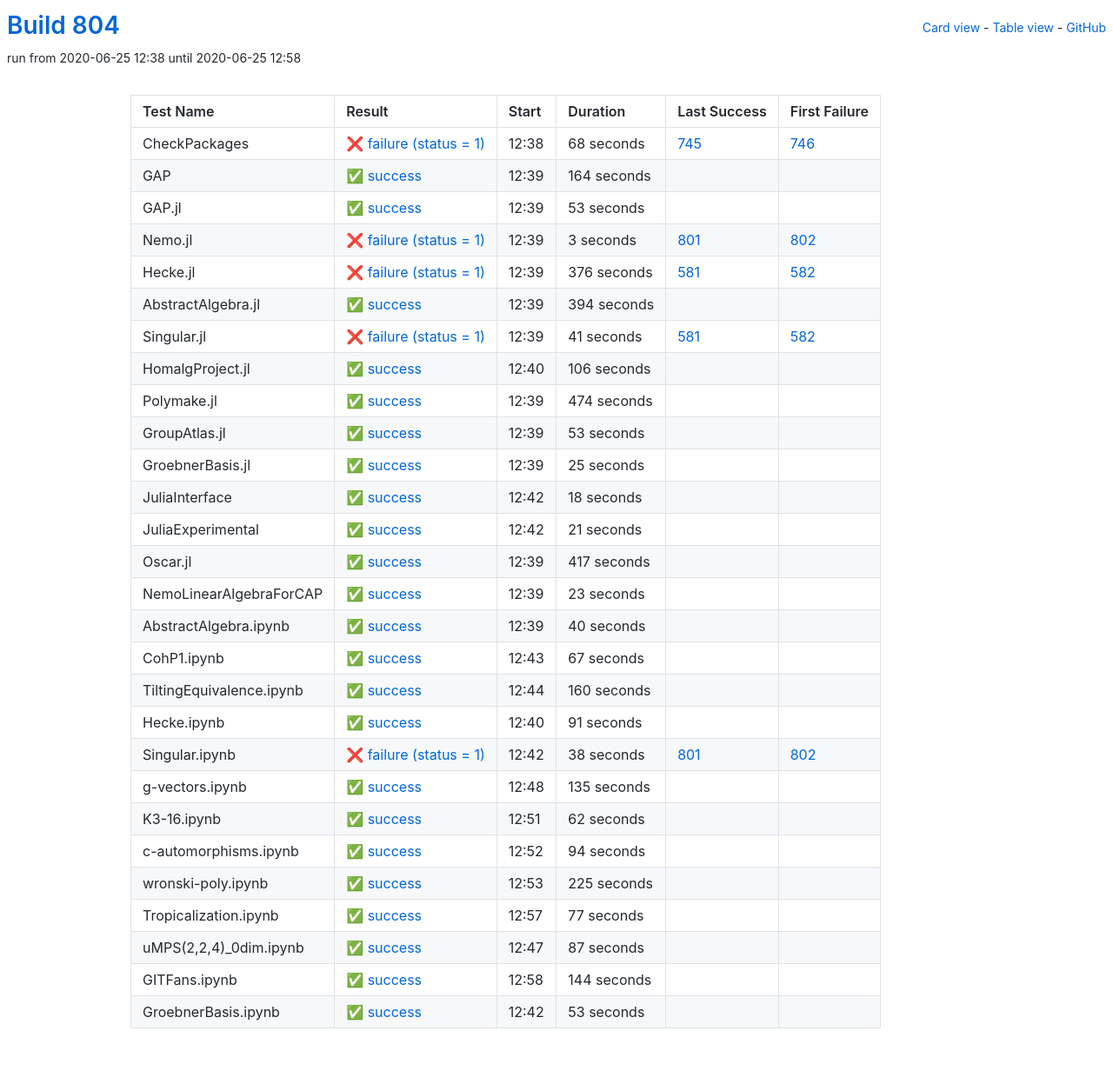
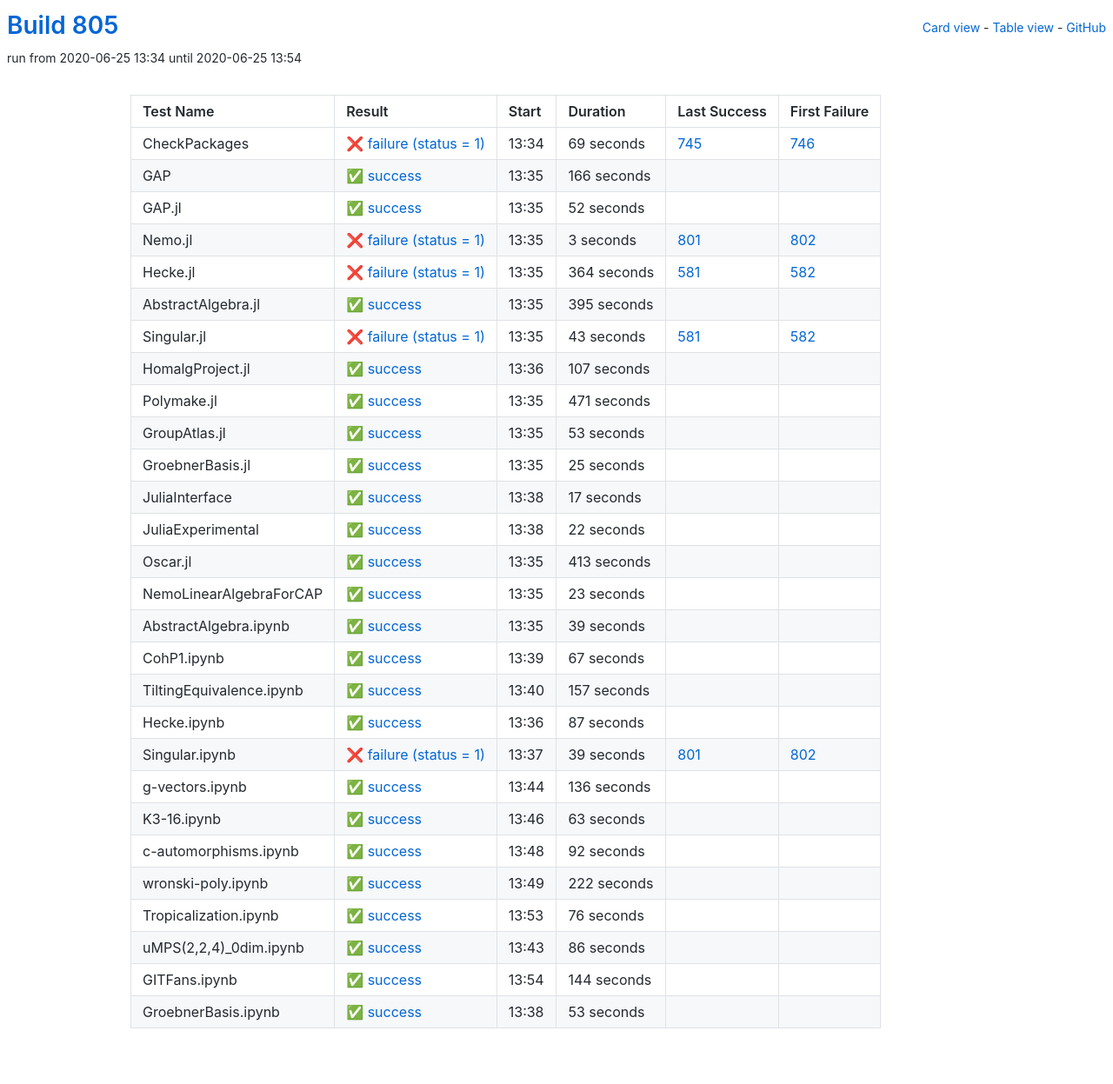
Before and after one commit to oscar-system/oscar-ci-status-1.4, a Jekyll site: the page built from table.html, in a window 1280 px wide. Shown: the whole page at 87% size. Built offline with Jekyll 4.4.1, drawn with Linux system fonts in a browser that asks for light colours.

Commit message:
Build #805

```diff
--- a/_data/ci.yml
+++ b/_data/ci.yml
@@ -1,6 +1,6 @@
 ---
-build: 804
-build_url: https://oscarci.mathematik.uni-kl.de/job/oscar-julia-1.4/804/
+build: 805
+build_url: https://oscarci.mathematik.uni-kl.de/job/oscar-julia-1.4/805/
 job: oscar-julia-1.4
 organization: oscar-system
 repo: oscar-ci-status-1.4
@@ -8,44 +8,44 @@ repourl: https://github.com/oscar-system/oscar-ci-status-1.4
 tests:
 - name: CheckPackages
   id: checkpackages
-  log: https://oscarci.mathematik.uni-kl.de/job/oscar-julia-1.4/804/artifact/logs/build-804/CheckPackages.log
-  start: 2020-06-25 12:38
+  log: https://oscarci.mathematik.uni-kl.de/job/oscar-julia-1.4/805/artifact/logs/build-805/CheckPackages.log
+  start: 2020-06-25 13:34
   success: false
   exitcode: 1
   status: failure
-  duration: 68
+  duration: 69
   last_success: 745
   last_success_url: https://oscarci.mathematik.uni-kl.de/job/oscar-julia-1.4/745/
   first_failure: 746
   first_failure_url: https://oscarci.mathematik.uni-kl.de/job/oscar-julia-1.4/746/
 - name: GAP
   id: gap
-  log: https://oscarci.mathematik.uni-kl.de/job/oscar-julia-1.4/804/artifact/logs/build-804/GAP.log
-  start: 2020-06-25 12:39
+  log: https://oscarci.mathematik.uni-kl.de/job/oscar-julia-1.4/805/artifact/logs/build-805/GAP.log
+  start: 2020-06-25 13:35
   success: true
   exitcode: 0
   status: success
-  duration: 164
+  duration: 166
   last_success: false
   last_success_url:
   first_failure: false
   first_failure_url:
 - name: GAP.jl
   id: gap-jl
-  log: https://oscarci.mathematik.uni-kl.de/job/oscar-julia-1.4/804/artifact/logs/build-804/GAP.jl.log
-  start: 2020-06-25 12:39
+  log: https://oscarci.mathematik.uni-kl.de/job/oscar-julia-1.4/805/artifact/logs/build-805/GAP.jl.log
+  start: 2020-06-25 13:35
   success: true
   exitcode: 0
   status: success
-  duration: 53
+  duration: 52
   last_success: false
   last_success_url:
   first_failure: false
   first_failure_url:
 - name: Nemo.jl
   id: nemo-jl
-  log: https://oscarci.mathematik.uni-kl.de/job/oscar-julia-1.4/804/artifact/logs/build-804/Nemo.jl.log
-  start: 2020-06-25 12:39
+  log: https://oscarci.mathematik.uni-kl.de/job/oscar-julia-1.4/805/artifact/logs/build-805/Nemo.jl.log
+  start: 2020-06-25 13:35
   success: false
   exitcode: 1
   status: failure
@@ -56,68 +56,68 @@ tests:
   first_failure_url: https://oscarci.mathematik.uni-kl.de/job/oscar-julia-1.4/802/
 - name: Hecke.jl
   id: hecke-jl
-  log: https://oscarci.mathematik.uni-kl.de/job/oscar-julia-1.4/804/artifact/logs/build-804/Hecke.jl.log
-  start: 2020-06-25 12:39
+  log: https://oscarci.mathematik.uni-kl.de/job/oscar-julia-1.4/805/artifact/logs/build-805/Hecke.jl.log
+  start: 2020-06-25 13:35
   success: false
   exitcode: 1
   status: failure
-  duration: 376
+  duration: 364
   last_success: 581
   last_success_url: https://oscarci.mathematik.uni-kl.de/job/oscar-julia-1.4/581/
   first_failure: 582
   first_failure_url: https://oscarci.mathematik.uni-kl.de/job/oscar-julia-1.4/582/
 - name: AbstractAlgebra.jl
   id: abstractalgebra-jl
-  log: https://oscarci.mathematik.uni-kl.de/job/oscar-julia-1.4/804/artifact/logs/build-804/AbstractAlgebra.jl.log
-  start: 2020-06-25 12:39
+  log: https://oscarci.mathematik.uni-kl.de/job/oscar-julia-1.4/805/artifact/logs/build-805/AbstractAlgebra.jl.log
+  start: 2020-06-25 13:35
   success: true
   exitcode: 0
   status: success
-  duration: 394
+  duration: 395
   last_success: false
   last_success_url:
   first_failure: false
   first_failure_url:
 - name: Singular.jl
   id: singular-jl
-  log: https://oscarci.mathematik.uni-kl.de/job/oscar-julia-1.4/804/artifact/logs/build-804/Singular.jl.log
-  start: 2020-06-25 12:39
+  log: https://oscarci.mathematik.uni-kl.de/job/oscar-julia-1.4/805/artifact/logs/build-805/Singular.jl.log
+  start: 2020-06-25 13:35
   success: false
   exitcode: 1
   status: failure
-  duration: 41
+  duration: 43
   last_success: 581
   last_success_url: https://oscarci.mathematik.uni-kl.de/job/oscar-julia-1.4/581/
   first_failure: 582
   first_failure_url: https://oscarci.mathematik.uni-kl.de/job/oscar-julia-1.4/582/
 - name: HomalgProject.jl
   id: homalgproject-jl
-  log: https://oscarci.mathematik.uni-kl.de/job/oscar-julia-1.4/804/artifact/logs/build-804/HomalgProject.jl.log
-  start: 2020-06-25 12:40
+  log: https://oscarci.mathematik.uni-kl.de/job/oscar-julia-1.4/805/artifact/logs/build-805/HomalgProject.jl.log
+  start: 2020-06-25 13:36
   success: true
   exitcode: 0
   status: success
-  duration: 106
+  duration: 107
   last_success: false
   last_success_url:
   first_failure: false
   first_failure_url:
 - name: Polymake.jl
   id: polymake-jl
-  log: https://oscarci.mathematik.uni-kl.de/job/oscar-julia-1.4/804/artifact/logs/build-804/Polymake.jl.log
-  start: 2020-06-25 12:39
+  log: https://oscarci.mathematik.uni-kl.de/job/oscar-julia-1.4/805/artifact/logs/build-805/Polymake.jl.log
+  start: 2020-06-25 13:35
   success: true
   exitcode: 0
   status: success
-  duration: 474
+  duration: 471
   last_success: false
   last_success_url:
   first_failure: false
   first_failure_url:
 - name: GroupAtlas.jl
   id: groupatlas-jl
-  log: https://oscarci.mathematik.uni-kl.de/job/oscar-julia-1.4/804/artifact/logs/build-804/GroupAtlas.jl.log
-  start: 2020-06-25 12:39
+  log: https://oscarci.mathematik.uni-kl.de/job/oscar-julia-1.4/805/artifact/logs/build-805/GroupAtlas.jl.log
+  start: 2020-06-25 13:35
   success: true
   exitcode: 0
   status: success
@@ -128,8 +128,8 @@ tests:
   first_failure_url:
 - name: GroebnerBasis.jl
   id: groebnerbasis-jl
-  log: https://oscarci.mathematik.uni-kl.de/job/oscar-julia-1.4/804/artifact/logs/build-804/GroebnerBasis.jl.log
-  start: 2020-06-25 12:39
+  log: https://oscarci.mathematik.uni-kl.de/job/oscar-julia-1.4/805/artifact/logs/build-805/GroebnerBasis.jl.log
+  start: 2020-06-25 13:35
   success: true
   exitcode: 0
   status: success
@@ -140,44 +140,44 @@ tests:
   first_failure_url:
 - name: JuliaInterface
   id: juliainterface
-  log: https://oscarci.mathematik.uni-kl.de/job/oscar-julia-1.4/804/artifact/logs/build-804/JuliaInterface.log
-  start: 2020-06-25 12:42
+  log: https://oscarci.mathematik.uni-kl.de/job/oscar-julia-1.4/805/artifact/logs/build-805/JuliaInterface.log
+  start: 2020-06-25 13:38
   success: true
   exitcode: 0
   status: success
-  duration: 18
+  duration: 17
   last_success: false
   last_success_url:
   first_failure: false
   first_failure_url:
 - name: JuliaExperimental
   id: juliaexperimental
-  log: https://oscarci.mathematik.uni-kl.de/job/oscar-julia-1.4/804/artifact/logs/build-804/JuliaExperimental.log
-  start: 2020-06-25 12:42
+  log: https://oscarci.mathematik.uni-kl.de/job/oscar-julia-1.4/805/artifact/logs/build-805/JuliaExperimental.log
+  start: 2020-06-25 13:38
   success: true
   exitcode: 0
   status: success
-  duration: 21
+  duration: 22
   last_success: false
   last_success_url:
   first_failure: false
   first_failure_url:
 - name: Oscar.jl
   id: oscar-jl
-  log: https://oscarci.mathematik.uni-kl.de/job/oscar-julia-1.4/804/artifact/logs/build-804/Oscar.jl.log
-  start: 2020-06-25 12:39
+  log: https://oscarci.mathematik.uni-kl.de/job/oscar-julia-1.4/805/artifact/logs/build-805/Oscar.jl.log
+  start: 2020-06-25 13:35
   success: true
   exitcode: 0
   status: success
-  duration: 417
+  duration: 413
   last_success: false
   last_success_url:
   first_failure: false
   first_failure_url:
 - name: NemoLinearAlgebraForCAP
   id: nemolinearalgebraforcap
-  log: https://oscarci.mathematik.uni-kl.de/job/oscar-julia-1.4/804/artifact/logs/build-804/NemoLinearAlgebraForCAP.log
-  start: 2020-06-25 12:39
+  log: https://oscarci.mathematik.uni-kl.de/job/oscar-julia-1.4/805/artifact/logs/build-805/NemoLinearAlgebraForCAP.log
+  start: 2020-06-25 13:35
   success: true
   exitcode: 0
   status: success
@@ -188,20 +188,20 @@ tests:
   first_failure_url:
 - name: AbstractAlgebra.ipynb
   id: abstractalgebra-ipynb
-  log: https://oscarci.mathematik.uni-kl.de/job/oscar-julia-1.4/804/artifact/logs/build-804/AbstractAlgebra.ipynb.log
-  start: 2020-06-25 12:39
+  log: https://oscarci.mathematik.uni-kl.de/job/oscar-julia-1.4/805/artifact/logs/build-805/AbstractAlgebra.ipynb.log
+  start: 2020-06-25 13:35
   success: true
   exitcode: 0
   status: success
-  duration: 40
+  duration: 39
   last_success: false
   last_success_url:
   first_failure: false
   first_failure_url:
 - name: CohP1.ipynb
   id: cohp1-ipynb
-  log: https://oscarci.mathematik.uni-kl.de/job/oscar-julia-1.4/804/artifact/logs/build-804/CohP1.ipynb.log
-  start: 2020-06-25 12:43
+  log: https://oscarci.mathematik.uni-kl.de/job/oscar-julia-1.4/805/artifact/logs/build-805/CohP1.ipynb.log
+  start: 2020-06-25 13:39
   success: true
   exitcode: 0
   status: success
@@ -212,104 +212,20 @@ tests:
   first_failure_url:
 - name: TiltingEquivalence.ipynb
   id: tiltingequivalence-ipynb
-  log: https://oscarci.mathematik.uni-kl.de/job/oscar-julia-1.4/804/artifact/logs/build-804/TiltingEquivalence.ipynb.log
-  start: 2020-06-25 12:44
+  log: https://oscarci.mathematik.uni-kl.de/job/oscar-julia-1.4/805/artifact/logs/build-805/TiltingEquivalence.ipynb.log
+  start: 2020-06-25 13:40
   success: true
   exitcode: 0
   status: success
-  duration: 160
+  duration: 157
   last_success: false
   last_success_url:
   first_failure: false
   first_failure_url:
 - name: Hecke.ipynb
   id: hecke-ipynb
-  log: https://oscarci.mathematik.uni-kl.de/job/oscar-julia-1.4/804/artifact/logs/build-804/Hecke.ipynb.log
-  start: 2020-06-25 12:40
-  success: true
-  exitcode: 0
-  status: success
-  duration: 91
-  last_success: false
-  last_success_url:
-  first_failure: false
-  first_failure_url:
-- name: Singular.ipynb
-  id: singular-ipynb
-  log: https://oscarci.mathematik.uni-kl.de/job/oscar-julia-1.4/804/artifact/logs/build-804/Singular.ipynb.log
-  start: 2020-06-25 12:42
-  success: false
-  exitcode: 1
-  status: failure
-  duration: 38
-  last_success: 801
-  last_success_url: https://oscarci.mathematik.uni-kl.de/job/oscar-julia-1.4/801/
-  first_failure: 802
-  first_failure_url: https://oscarci.mathematik.uni-kl.de/job/oscar-julia-1.4/802/
-- name: g-vectors.ipynb
-  id: g-vectors-ipynb
-  log: https://oscarci.mathematik.uni-kl.de/job/oscar-julia-1.4/804/artifact/logs/build-804/g-vectors.ipynb.log
-  start: 2020-06-25 12:48
-  success: true
-  exitcode: 0
-  status: success
-  duration: 135
-  last_success: false
-  last_success_url:
-  first_failure: false
-  first_failure_url:
-- name: K3-16.ipynb
-  id: k3-16-ipynb
-  log: https://oscarci.mathematik.uni-kl.de/job/oscar-julia-1.4/804/artifact/logs/build-804/K3-16.ipynb.log
-  start: 2020-06-25 12:51
-  success: true
-  exitcode: 0
-  status: success
-  duration: 62
-  last_success: false
-  last_success_url:
-  first_failure: false
-  first_failure_url:
-- name: c-automorphisms.ipynb
-  id: c-automorphisms-ipynb
-  log: https://oscarci.mathematik.uni-kl.de/job/oscar-julia-1.4/804/artifact/logs/build-804/c-automorphisms.ipynb.log
-  start: 2020-06-25 12:52
-  success: true
-  exitcode: 0
-  status: success
-  duration: 94
-  last_success: false
-  last_success_url:
-  first_failure: false
-  first_failure_url:
-- name: wronski-poly.ipynb
-  id: wronski-poly-ipynb
-  log: https://oscarci.mathematik.uni-kl.de/job/oscar-julia-1.4/804/artifact/logs/build-804/wronski-poly.ipynb.log
-  start: 2020-06-25 12:53
-  success: true
-  exitcode: 0
-  status: success
-  duration: 225
-  last_success: false
-  last_success_url:
-  first_failure: false
-  first_failure_url:
-- name: Tropicalization.ipynb
-  id: tropicalization-ipynb
-  log: https://oscarci.mathematik.uni-kl.de/job/oscar-julia-1.4/804/artifact/logs/build-804/Tropicalization.ipynb.log
-  start: 2020-06-25 12:57
-  success: true
-  exitcode: 0
-  status: success
-  duration: 77
-  last_success: false
-  last_success_url:
-  first_failure: false
-  first_failure_url:
-- name: uMPS(2,2,4)_0dim.ipynb
-  id: umps-2-2-4-0dim-ipynb
-  log: https://oscarci.mathematik.uni-kl.de/job/oscar-julia-1.4/804/artifact/logs/build-804/uMPS-2-2-4-_0dim.ipynb.log
-  start: 2020-06-25 12:47
+  log: https://oscarci.mathematik.uni-kl.de/job/oscar-julia-1.4/805/artifact/logs/build-805/Hecke.ipynb.log
+  start: 2020-06-25 13:36
   success: true
   exitcode: 0
   status: success
@@ -318,10 +234,94 @@ tests:
   last_success_url:
   first_failure: false
   first_failure_url:
+- name: Singular.ipynb
+  id: singular-ipynb
+  log: https://oscarci.mathematik.uni-kl.de/job/oscar-julia-1.4/805/artifact/logs/build-805/Singular.ipynb.log
+  start: 2020-06-25 13:37
+  success: false
+  exitcode: 1
+  status: failure
+  duration: 39
+  last_success: 801
+  last_success_url: https://oscarci.mathematik.uni-kl.de/job/oscar-julia-1.4/801/
+  first_failure: 802
+  first_failure_url: https://oscarci.mathematik.uni-kl.de/job/oscar-julia-1.4/802/
+- name: g-vectors.ipynb
+  id: g-vectors-ipynb
+  log: https://oscarci.mathematik.uni-kl.de/job/oscar-julia-1.4/805/artifact/logs/build-805/g-vectors.ipynb.log
+  start: 2020-06-25 13:44
+  success: true
+  exitcode: 0
+  status: success
+  duration: 136
+  last_success: false
+  last_success_url:
+  first_failure: false
+  first_failure_url:
+- name: K3-16.ipynb
+  id: k3-16-ipynb
+  log: https://oscarci.mathematik.uni-kl.de/job/oscar-julia-1.4/805/artifact/logs/build-805/K3-16.ipynb.log
+  start: 2020-06-25 13:46
+  success: true
+  exitcode: 0
+  status: success
+  duration: 63
+  last_success: false
+  last_success_url:
+  first_failure: false
+  first_failure_url:
+- name: c-automorphisms.ipynb
+  id: c-automorphisms-ipynb
+  log: https://oscarci.mathematik.uni-kl.de/job/oscar-julia-1.4/805/artifact/logs/build-805/c-automorphisms.ipynb.log
+  start: 2020-06-25 13:48
+  success: true
+  exitcode: 0
+  status: success
+  duration: 92
+  last_success: false
+  last_success_url:
+  first_failure: false
+  first_failure_url:
+- name: wronski-poly.ipynb
+  id: wronski-poly-ipynb
+  log: https://oscarci.mathematik.uni-kl.de/job/oscar-julia-1.4/805/artifact/logs/build-805/wronski-poly.ipynb.log
+  start: 2020-06-25 13:49
+  success: true
+  exitcode: 0
+  status: success
+  duration: 222
+  last_success: false
+  last_success_url:
+  first_failure: false
+  first_failure_url:
+- name: Tropicalization.ipynb
+  id: tropicalization-ipynb
+  log: https://oscarci.mathematik.uni-kl.de/job/oscar-julia-1.4/805/artifact/logs/build-805/Tropicalization.ipynb.log
+  start: 2020-06-25 13:53
+  success: true
+  exitcode: 0
+  status: success
+  duration: 76
+  last_success: false
+  last_success_url:
+  first_failure: false
+  first_failure_url:
+- name: uMPS(2,2,4)_0dim.ipynb
+  id: umps-2-2-4-0dim-ipynb
+  log: https://oscarci.mathematik.uni-kl.de/job/oscar-julia-1.4/805/artifact/logs/build-805/uMPS-2-2-4-_0dim.ipynb.log
+  start: 2020-06-25 13:43
+  success: true
+  exitcode: 0
+  status: success
+  duration: 86
+  last_success: false
+  last_success_url:
+  first_failure: false
+  first_failure_url:
 - name: GITFans.ipynb
   id: gitfans-ipynb
-  log: https://oscarci.mathematik.uni-kl.de/job/oscar-julia-1.4/804/artifact/logs/build-804/GITFans.ipynb.log
-  start: 2020-06-25 12:58
+  log: https://oscarci.mathematik.uni-kl.de/job/oscar-julia-1.4/805/artifact/logs/build-805/GITFans.ipynb.log
+  start: 2020-06-25 13:54
   success: true
   exitcode: 0
   status: success
@@ -332,8 +332,8 @@ tests:
   first_failure_url:
 - name: GroebnerBasis.ipynb
   id: groebnerbasis-ipynb
-  log: https://oscarci.mathematik.uni-kl.de/job/oscar-julia-1.4/804/artifact/logs/build-804/GroebnerBasis.ipynb.log
-  start: 2020-06-25 12:42
+  log: https://oscarci.mathematik.uni-kl.de/job/oscar-julia-1.4/805/artifact/logs/build-805/GroebnerBasis.ipynb.log
+  start: 2020-06-25 13:38
   success: true
   exitcode: 0
   status: success
```
Also changed, not shown: README.md.
